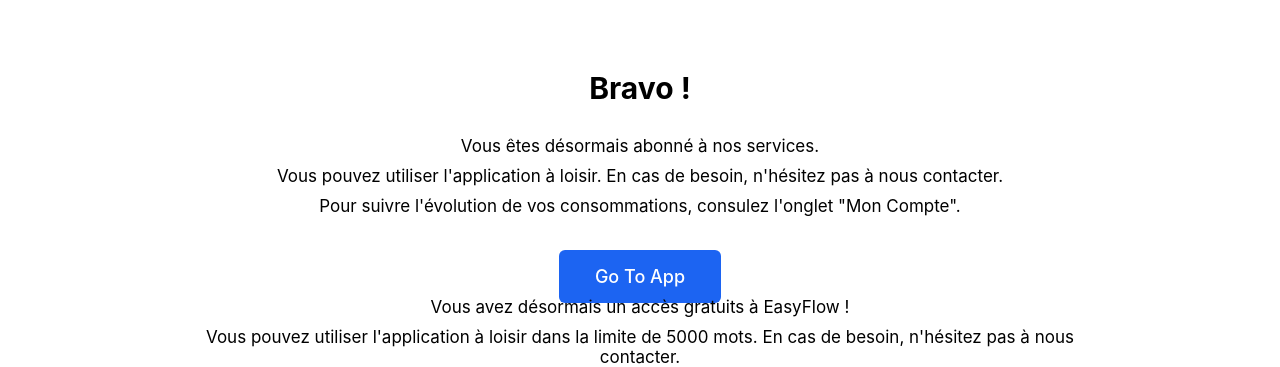
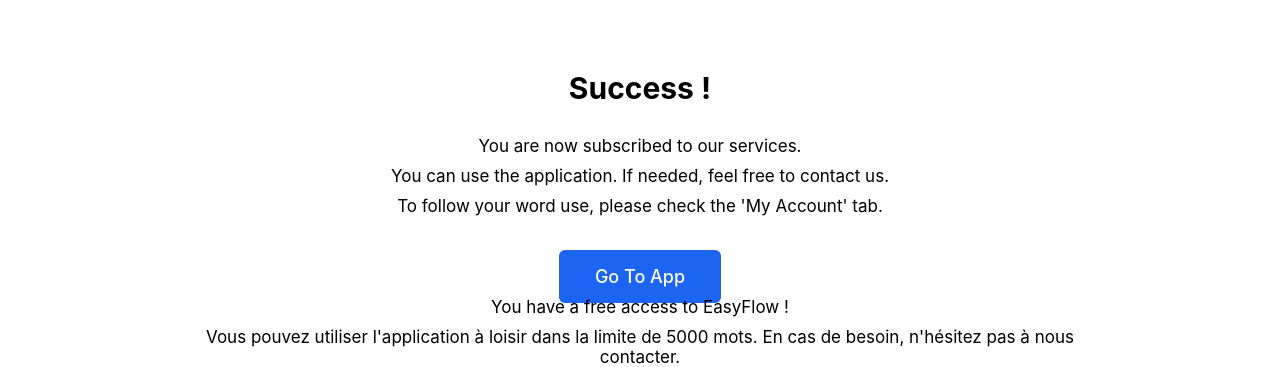
Before and after one commit to YoannBuzenet/ai_next_app, a Next.js app: page /subscribeSuccess in a window 1280 px wide. Shown: the part 163-530 px from the top of the page. Built offline with nearby package versions, Linux system fonts and the light colour scheme; no server answers.

Commit message:
nearly translated all

```diff
--- a/pages/subscribeSuccess.js
+++ b/pages/subscribeSuccess.js
@@ -52,21 +52,35 @@ export default function subscribeSuccess({ session }) {
       </Head>
       <div className="container">
         <main className={styles.main}>
-          <h1>Bravo !</h1>
+          <h1>
+            <FormattedMessage
+              id="page.subscribeSuccess.title"
+              defaultMessage="Success !"
+            />
+          </h1>
           <div className={styles.textContainer}>
             <div>
-              <p>Vous êtes désormais abonné à nos services.</p>
-            </div>
-            <div>
               <p>
-                Vous pouvez utiliser l'application à loisir. En cas de besoin,
-                n'hésitez pas à nous contacter.
+                <FormattedMessage
+                  id="page.subscribeSuccess.subscribed.youArenowSubscribed"
+                  defaultMessage="You are now subscribed to our services."
+                />
               </p>
             </div>
             <div>
               <p>
-                Pour suivre l'évolution de vos consommations, consulez l'onglet
-                "Mon Compte".
+                <FormattedMessage
+                  id="page.subscribeSuccess.subscribed.youCanUseTheApp"
+                  defaultMessage="You can use the application. If needed, feel free to contact us."
+                />
+              </p>
+            </div>
+            <div>
+              <p>
+                <FormattedMessage
+                  id="page.subscribeSuccess.subscribed.followConsumption"
+                  defaultMessage="To follow your word use, please check the 'My Account' tab."
+                />
               </p>
             </div>
             <div>
@@ -80,7 +94,12 @@ export default function subscribeSuccess({ session }) {
           </div>
           <div className={styles.textContainer}>
             <div>
-              <p>Vous avez désormais un accès gratuits à EasyFlow !</p>
+              <p>
+                <FormattedMessage
+                  id="page.subscribeSuccess.freeAccess.followConsumption"
+                  defaultMessage="You now have a free access to EasyFlow !"
+                />
+              </p>
             </div>
             <div>
               <p>
--- a/translations/en.json
+++ b/translations/en.json
@@ -87,7 +87,12 @@
   "page.pricing.upgrade": "Upgrade",
 
   "page.subscribeSuccess.head": "Success !",
+  "page.subscribeSuccess.title": "Success !",
   "page.subscribeSuccess.button.GoToApp": "Go To App",
+  "page.subscribeSuccess.subscribed.youArenowSubscribed": "You are now subscribed to our services.",
+  "page.subscribeSuccess.subscribed.youCanUseTheApp": "You can use the application. If needed, feel free to contact us.",
+  "page.subscribeSuccess.subscribed.followConsumption": "To follow your word use, please check the 'My Account' tab.",
+  "page.subscribeSuccess.freeAccess.followConsumption": "You have a free access to EasyFlow !",
 
   "compo.heartWorkPlace.button.create": "Create",
   "compo.heartWorkPlace.noCategory.title": "Welcome on EasyFlow",
--- a/translations/fr.json
+++ b/translations/fr.json
@@ -87,7 +87,12 @@
   "page.pricing.upgrade": "Choisir",
 
   "page.subscribeSuccess.head": "Bravo !",
+  "page.subscribeSuccess.title": "Bravo !",
   "page.subscribeSuccess.button.GoToApp": "Aller sur l'application",
+  "page.subscribeSuccess.subscribed.youArenowSubscribed": "Vous êtes désormais abonné à nos services.",
+  "page.subscribeSuccess.subscribed.youCanUseTheApp": "Vous pouvez utiliser l'application à loisir. En cas de besoin, n'hésitez pas à nous contacter.",
+  "page.subscribeSuccess.subscribed.followConsumption": "Pour suivre l'évolution de vos consommations, consulez l'onglet 'Mon Compte'.",
+  "page.subscribeSuccess.freeAccess.followConsumption": "Vous avez désormais un accès gratuit à EasyFlow !",
 
   "compo.heartWorkPlace.button.create": "Créer",
   "compo.heartWorkPlace.noCategory.title": "Bienvenue sur EasyFlow",
```
